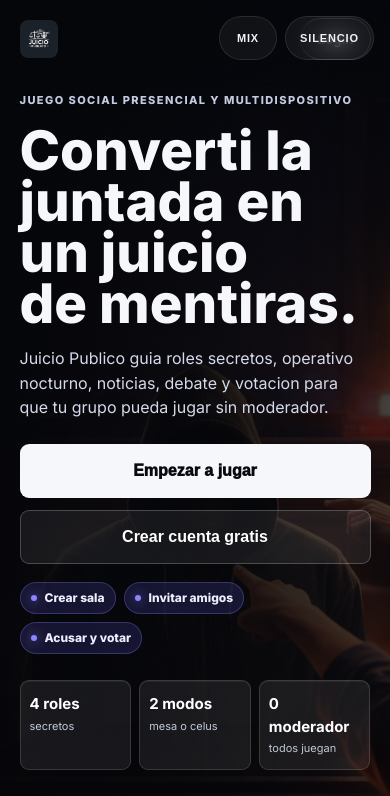
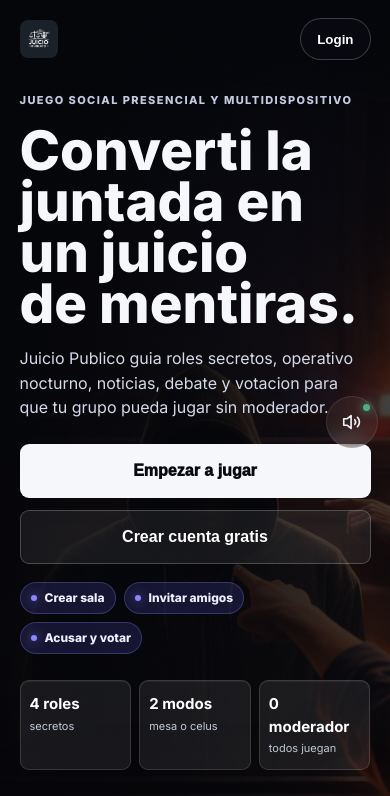
Before and after one commit to darwin-mega/juicio-publico, a Next.js app: page / in a window 390 px wide. Shown: the top 796 px of the page. Built offline with nearby package versions, Linux system fonts and the light colour scheme; no server answers.

Commit message:
feat make audio mixer draggable

```diff
--- a/components/GlobalAudio.tsx
+++ b/components/GlobalAudio.tsx
@@ -1,6 +1,7 @@
 'use client';
 
 import { useEffect, useMemo, useRef, useState } from 'react';
+import type { PointerEvent as ReactPointerEvent } from 'react';
 import { usePathname } from 'next/navigation';
 import { useGame } from '@/context/GameContext';
 import { useMultiRoom } from '@/context/MultiRoomContext';
@@ -20,6 +21,66 @@ import {
 } from '@/lib/sounds';
 import type { AmbienceKey } from '@/lib/audio/types';
 import type { MultiGamePhase } from '@/lib/multi/types';
+
+const AUDIO_DOCK_STORAGE_KEY = 'jp_audio_dock_position_v1';
+const AUDIO_DOCK_EDGE = 8;
+const AUDIO_DOCK_WIDTH = 52;
+const AUDIO_DOCK_HEIGHT = 52;
+
+interface AudioDockPosition {
+  right: number;
+  top: number;
+}
+
+interface AudioDockDrag {
+  moved: boolean;
+  pointerId: number;
+  startRight: number;
+  startTop: number;
+  startX: number;
+  startY: number;
+}
+
+function constrainDockPosition(position: AudioDockPosition) {
+  if (typeof window === 'undefined') return position;
+  return {
+    right: Math.min(
+      Math.max(AUDIO_DOCK_EDGE, window.innerWidth - AUDIO_DOCK_WIDTH - AUDIO_DOCK_EDGE),
+      Math.max(AUDIO_DOCK_EDGE, position.right),
+    ),
+    top: Math.min(
+      Math.max(AUDIO_DOCK_EDGE, window.innerHeight - AUDIO_DOCK_HEIGHT - AUDIO_DOCK_EDGE),
+      Math.max(AUDIO_DOCK_EDGE, position.top),
+    ),
+  };
+}
+
+function getDefaultDockPosition() {
+  if (typeof window === 'undefined') return { right: 12, top: 96 };
+  return constrainDockPosition({
+    right: 12,
+    top: Math.round((window.innerHeight - AUDIO_DOCK_HEIGHT) / 2),
+  });
+}
+
+function readStoredDockPosition() {
+  if (typeof window === 'undefined') return null;
+  try {
+    const parsed = JSON.parse(window.localStorage.getItem(AUDIO_DOCK_STORAGE_KEY) ?? 'null') as Partial<AudioDockPosition> | null;
+    if (typeof parsed?.right !== 'number' || typeof parsed.top !== 'number') return null;
+    return constrainDockPosition({ right: parsed.right, top: parsed.top });
+  } catch {
+    return null;
+  }
+}
+
+function persistDockPosition(position: AudioDockPosition) {
+  try {
+    window.localStorage.setItem(AUDIO_DOCK_STORAGE_KEY, JSON.stringify(position));
+  } catch {
+    // La posicion sigue funcionando aunque el navegador bloquee localStorage.
+  }
+}
 
 function resolveDesiredAmbience(
   pathname: string | null,
@@ -113,9 +174,14 @@ export default function GlobalAudio() {
   const { state: gameState } = useGame();
   const { room, isHost } = useMultiRoom();
   const audio = useAudioState();
+  const [dockPosition, setDockPosition] = useState<AudioDockPosition>({ right: 12, top: 96 });
   const [panelOpen, setPanelOpen] = useState(false);
   const [testStatus, setTestStatus] = useState<string | null>(null);
+  const [viewport, setViewport] = useState({ height: 0, width: 0 });
+  const dockPositionRef = useRef(dockPosition);
+  const dragRef = useRef<AudioDockDrag | null>(null);
   const previousPathRef = useRef<string | null>(null);
+  const suppressLauncherClickRef = useRef(false);
   const currentPath = pathname ?? '';
   const isMultiGameRoute = currentPath.startsWith('/multi/game/');
   const publicMultiAudioEnabled = !isMultiGameRoute || isHost;
@@ -136,6 +202,28 @@ export default function GlobalAudio() {
     return () => {
       teardownUnlock?.();
       window.removeEventListener('storage', handleStorage);
+    };
+  }, []);
+
+  useEffect(() => {
+    const applyViewport = () => {
+      const nextPosition = constrainDockPosition(dockPositionRef.current);
+      dockPositionRef.current = nextPosition;
+      setDockPosition(nextPosition);
+      setViewport({ height: window.innerHeight, width: window.innerWidth });
+    };
+
+    const initialPosition = readStoredDockPosition() ?? getDefaultDockPosition();
+    dockPositionRef.current = initialPosition;
+    const frame = window.requestAnimationFrame(() => {
+      setDockPosition(initialPosition);
+      setViewport({ height: window.innerHeight, width: window.innerWidth });
+    });
+
+    window.addEventListener('resize', applyViewport);
+    return () => {
+      window.cancelAnimationFrame(frame);
+      window.removeEventListener('resize', applyViewport);
     };
   }, []);
 
@@ -184,24 +272,98 @@ export default function GlobalAudio() {
     setTestStatus(played ? 'Sonido reproducido' : 'El navegador bloqueó el audio. Toca ACTIVAR e intenta de nuevo.');
   }
 
+  function handleDockPointerDown(event: ReactPointerEvent<HTMLButtonElement>) {
+    if (event.button !== 0) return;
+    event.currentTarget.setPointerCapture(event.pointerId);
+    dragRef.current = {
+      moved: false,
+      pointerId: event.pointerId,
+      startRight: dockPositionRef.current.right,
+      startTop: dockPositionRef.current.top,
+      startX: event.clientX,
+      startY: event.clientY,
+    };
+  }
+
+  function handleDockPointerMove(event: ReactPointerEvent<HTMLButtonElement>) {
+    const drag = dragRef.current;
+    if (!drag || drag.pointerId !== event.pointerId) return;
+
+    const deltaX = event.clientX - drag.startX;
+    const deltaY = event.clientY - drag.startY;
+    if (!drag.moved && Math.hypot(deltaX, deltaY) < 5) return;
+
+    drag.moved = true;
+    event.preventDefault();
+    const nextPosition = constrainDockPosition({
+      right: drag.startRight - deltaX,
+      top: drag.startTop + deltaY,
+    });
+    dockPositionRef.current = nextPosition;
+    setDockPosition(nextPosition);
+  }
+
+  function finishDockDrag(event: ReactPointerEvent<HTMLButtonElement>) {
+    const drag = dragRef.current;
+    if (!drag || drag.pointerId !== event.pointerId) return;
+
+    suppressLauncherClickRef.current = drag.moved;
+    dragRef.current = null;
+    if (event.currentTarget.hasPointerCapture(event.pointerId)) {
+      event.currentTarget.releasePointerCapture(event.pointerId);
+    }
+    if (drag.moved) persistDockPosition(dockPositionRef.current);
+  }
+
+  function handleLauncherClick() {
+    if (suppressLauncherClickRef.current) {
+      suppressLauncherClickRef.current = false;
+      return;
+    }
+    void playSound('ui.click', { bypassCooldown: true });
+    setPanelOpen((current) => !current);
+  }
+
+  function resetDockPosition() {
+    const nextPosition = getDefaultDockPosition();
+    dockPositionRef.current = nextPosition;
+    setDockPosition(nextPosition);
+    persistDockPosition(nextPosition);
+  }
+
+  const panelAbove = viewport.height > 0 && dockPosition.top > viewport.height / 2;
+  const panelOpensRight = viewport.width > 0 && dockPosition.right > viewport.width / 2;
+  const availablePanelHeight = viewport.height > 0
+    ? panelAbove
+      ? dockPosition.top - 16
+      : viewport.height - dockPosition.top - AUDIO_DOCK_HEIGHT - 16
+    : 360;
+  const panelMaxHeight = Math.max(180, Math.min(420, availablePanelHeight));
+
   return (
     <div
       style={{
         position: 'fixed',
-        top: 'max(var(--sp-md), calc(env(safe-area-inset-top) + var(--sp-sm)))',
-        right: 'max(var(--sp-md), calc(env(safe-area-inset-right) + var(--sp-md)))',
+        top: dockPosition.top,
+        right: dockPosition.right,
         zIndex: 10000,
-        display: 'flex',
-        flexDirection: 'column',
-        alignItems: 'flex-end',
-        gap: 'var(--sp-sm)',
+        width: AUDIO_DOCK_WIDTH,
+        height: AUDIO_DOCK_HEIGHT,
       }}
     >
       {panelOpen && (
         <div
+          id="audio-mixer-panel"
           className="card"
           style={{
+            position: 'absolute',
+            ...(panelAbove
+              ? { bottom: 'calc(100% + var(--sp-sm))' }
+              : { top: 'calc(100% + var(--sp-sm))' }),
+            ...(panelOpensRight ? { left: 0 } : { right: 0 }),
             width: 'min(280px, calc(100vw - 32px))',
+            maxHeight: panelMaxHeight,
+            overflowY: 'auto',
             padding: 'var(--sp-md)',
             display: 'flex',
             flexDirection: 'column',
@@ -235,6 +397,12 @@ export default function GlobalAudio() {
           <Slider label="Efectos" value={audio.sfxVolume} onChange={setSfxVolume} />
 
           <button
+            className={`btn ${audio.muted ? 'btn-primary' : 'btn-ghost'} btn-sm`}
+            onClick={() => { void handleMuteToggle(); }}
+          >
+            {audio.muted ? 'Activar audio' : 'Silenciar audio'}
+          </button>
+          <button
             className="btn btn-ghost btn-sm"
             onClick={() => { void handleAudioTest(); }}
           >
@@ -247,55 +415,80 @@ export default function GlobalAudio() {
           )}
 
           <div className="info-box" style={{ fontSize: 'var(--text-xs)', padding: '12px var(--sp-md)' }}>
-            El audio se desbloquea automáticamente al primer toque o tecla, y tus preferencias quedan guardadas.
+            Arrastrá el botón de audio para moverlo. La posición y tus preferencias quedan guardadas.
           </div>
+          <button
+            className="btn btn-ghost btn-sm"
+            onClick={resetDockPosition}
+          >
+            Restablecer posición
+          </button>
         </div>
       )}
 
-      <div style={{ display: 'flex', gap: 'var(--sp-sm)' }}>
       <button
-          onClick={() => {
-            void playSound('ui.click', { bypassCooldown: true });
-            setPanelOpen((current) => !current);
-          }}
+        type="button"
         className="btn-glass"
+        aria-controls="audio-mixer-panel"
+        aria-expanded={panelOpen}
+        aria-label="Audio: tocar para abrir, arrastrar para mover"
+        onClick={handleLauncherClick}
+        onPointerCancel={finishDockDrag}
+        onPointerDown={handleDockPointerDown}
+        onPointerMove={handleDockPointerMove}
+        onPointerUp={finishDockDrag}
         style={{
-            minWidth: 58,
-            height: 44,
-            padding: '0 14px',
-            borderRadius: 'var(--radius-full)',
+          width: AUDIO_DOCK_WIDTH,
+          height: AUDIO_DOCK_HEIGHT,
+          padding: 0,
+          borderRadius: '50%',
           display: 'flex',
           alignItems: 'center',
           justifyContent: 'center',
-            fontSize: 'var(--text-xs)',
-            fontWeight: 800,
-            letterSpacing: '0.08em',
+          cursor: 'grab',
+          touchAction: 'none',
+          userSelect: 'none',
         }}
-          title="Mezcla de audio"
+        title="Tocá para abrir. Arrastrá para mover."
       >
-          MIX
+        <svg
+          aria-hidden="true"
+          width="22"
+          height="22"
+          viewBox="0 0 24 24"
+          fill="none"
+          stroke="currentColor"
+          strokeWidth="1.8"
+          strokeLinecap="round"
+          strokeLinejoin="round"
+        >
+          <path d="M11 5 6.5 8.5H3v7h3.5L11 19V5Z" />
+          {audio.muted ? (
+            <>
+              <path d="m16 9 5 5" />
+              <path d="m21 9-5 5" />
+            </>
+          ) : (
+            <>
+              <path d="M15 9.5a4 4 0 0 1 0 5" />
+              <path d="M18 7a7 7 0 0 1 0 10" />
+            </>
+          )}
+        </svg>
+        <span
+          aria-hidden="true"
+          style={{
+            position: 'absolute',
+            top: 7,
+            right: 7,
+            width: 7,
+            height: 7,
+            borderRadius: '50%',
+            background: audio.muted ? 'var(--danger)' : 'var(--success)',
+            boxShadow: audio.muted ? 'none' : '0 0 10px var(--success)',
+          }}
+        />
       </button>
-
-        <button
-          onClick={handleMuteToggle}
-          className="btn-glass"
-          style={{
-            minWidth: 86,
-            height: 44,
-            padding: '0 14px',
-            borderRadius: 'var(--radius-full)',
-            display: 'flex',
-            alignItems: 'center',
-            justifyContent: 'center',
-            fontSize: 'var(--text-xs)',
-            fontWeight: 800,
-            letterSpacing: '0.08em',
-          }}
-          title={audio.muted ? 'Activar audio' : 'Silenciar audio'}
-        >
-          {audio.muted ? 'ACTIVAR' : 'SILENCIO'}
-        </button>
-      </div>
     </div>
   );
 }
```
Lines whose indentation alone changed are shown as unchanged.
